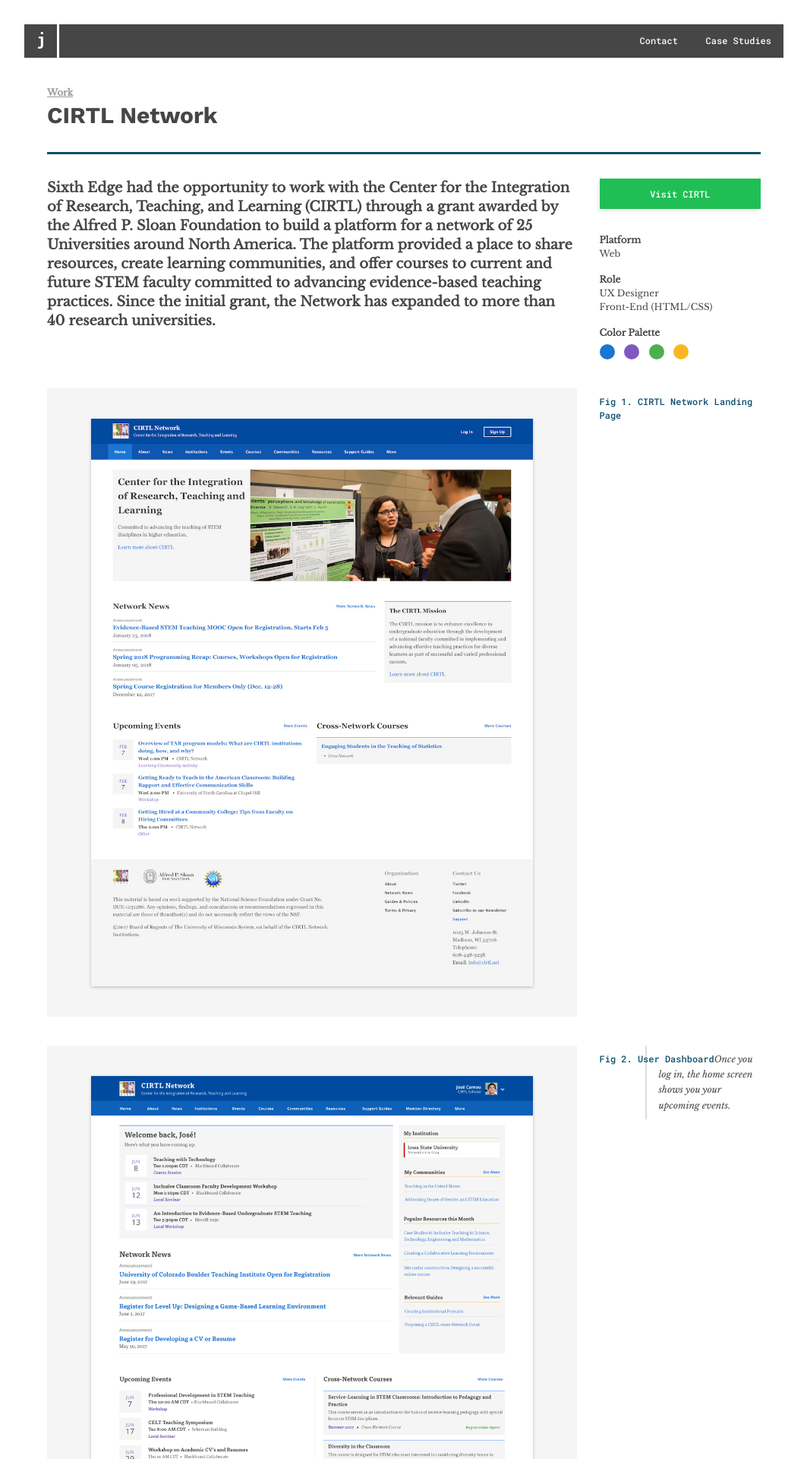
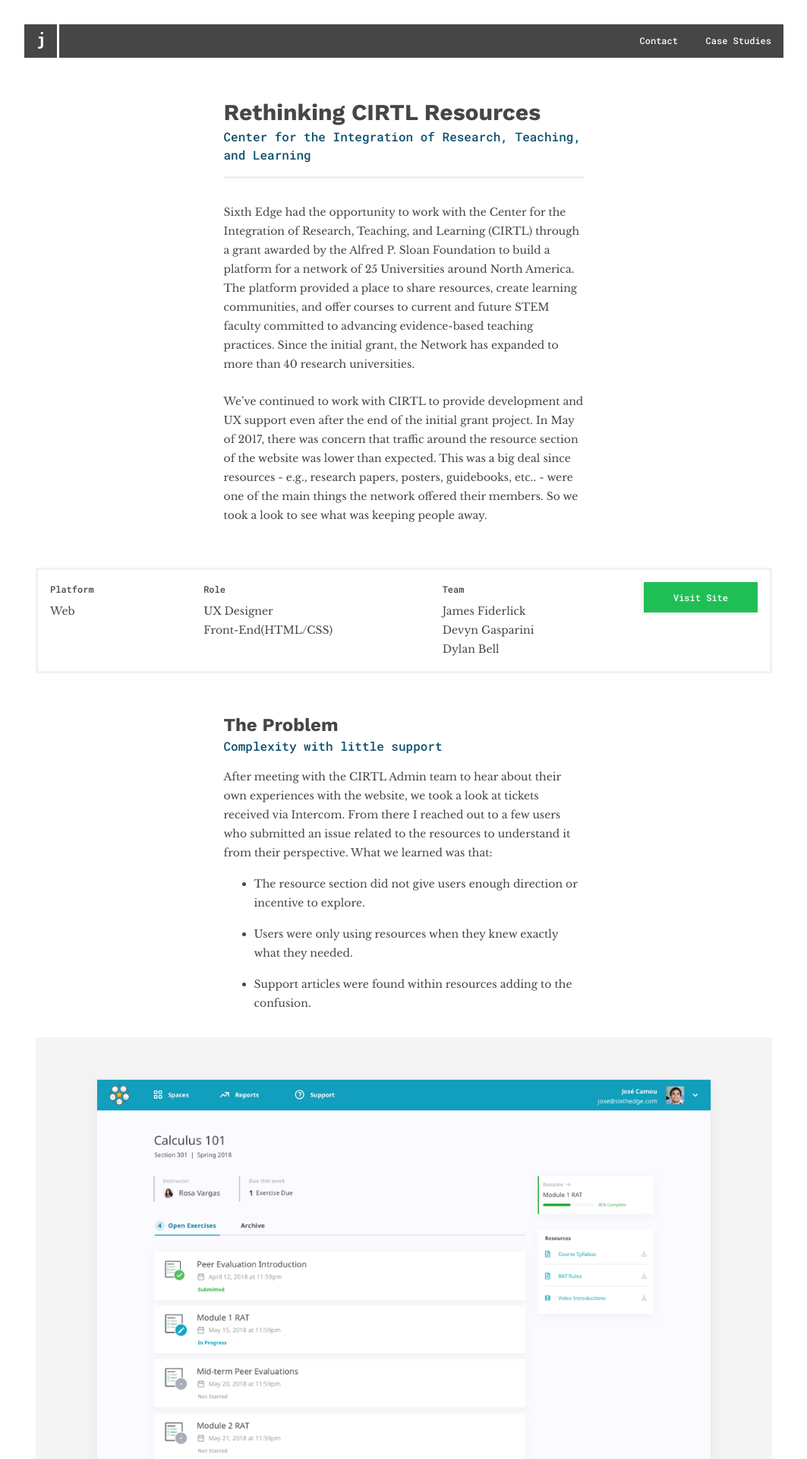
Before and after one commit to jcamou/jcamou.github.io, a Jekyll site: the page built from work/cirtl.html, in a window 1280 px wide. Shown: the top 1920 px of the page at 76% size, without its empty margins (108-1171 px from the left). Built offline with Jekyll 4.4.1, drawn with Linux system fonts in a browser that asks for light colours; some of the changed text lies outside the part shown.

```diff
--- a/_sass/_objects.basic-list.scss
+++ b/_sass/_objects.basic-list.scss
@@ -3,7 +3,7 @@
 //\*------------------------------------*/
 
 .basic-list {
-  margin: 0 0 1rem;
+  margin: 0 0 2rem;
 }
 
 .basic-list--no-dots {
--- a/work/cirtl.html
+++ b/work/cirtl.html
@@ -1,263 +1,178 @@
 ---
 layout: default
-title: "CIRTL Network"
-meta: "A case study about the process and end result of the CIRTL Network"
+title: "CIRTL Resources"
+meta: "A full day workshop to help solve the Raspberry Pi’s upcoming CSS conundrums"
 permalink: /work/cirtl
 ---
 
-<div class="grid__container grid__container-padding ">
-  <div class="grid__col--3of4 grid__mobile--full-width">
-    <a href='/work/' class="action-link--small action-link--gray">Work</a>
-    <h1 class="spacing__margin-top--0">CIRTL Network</h1>
-    </div>
-  <hr class="divider--thick divider--blue">
+<div class="grid-wrapper">
+  <div class="col__6--center col-small__10--center">
+    <h1 class="spacing__margin-bottom--0">Rethinking CIRTL Resources</h1>
+    <div class="text--ui text__font-sze--14 text__color--blue spacing__margin-bottom--1">Center for the Integration of Research, Teaching, and Learning</div>
+    <hr class="divider--thick divider--gray">
+  </div>
 </div>
 
-<div class="grid__container spacing__margin-bottom--2">
-  <div class="grid__col--3of4 grid__container-padding is-left grid__mobile--full-width">
-    <p class="text__font-size--18 text--bold spacing__margin-bottom--2">Sixth Edge had the opportunity to work with the Center for the Integration of Research, Teaching, and Learning (CIRTL) through a grant awarded by the Alfred P. Sloan Foundation to build a platform for a network of 25 Universities around North America. The platform provided a place to share resources, create learning communities, and offer courses to current and future STEM faculty committed to advancing evidence-based teaching practices. Since the initial grant, the Network has expanded to more than 40 research universities.
-    </p>
+<div class="grid-wrapper">
+  <div class="col__6--center col-small__10--center">
+    <p>Sixth Edge had the opportunity to work with the Center for the Integration of Research, Teaching, and Learning (CIRTL) through a grant awarded by the Alfred P. Sloan Foundation to build a platform for a network of 25 Universities around North America. The platform provided a place to share resources, create learning communities, and offer courses to current and future STEM faculty committed to advancing evidence-based teaching practices. Since the initial grant, the Network has expanded to more than 40 research universities.</p>
 
-  </div>
-  <div class="grid__col--1of4 grid__container-padding
-  grid__mobile--full-width">
-
-    <div class='grid__container spacing__margin-bottom--2'>
-      <a href="https://www.cirtl.net/" class="btn btn--primary btn--full" role='button'>Visit CIRTL</a>
-    </div>
-
-    <div class='grid__container spacing__margin-bottom--1'>
-      <div class="text__font-size--12 text--bold">Platform</div>
-      <div class="text__font-size--12 ">Web</div>
-    </div>
-
-    <div class='grid__container spacing__margin-bottom--1'>
-      <div class="text__font-size--12 text--bold">Role</div>
-      <div class="text__font-size--12 ">UX Designer</div>
-      <div class="text__font-size--12 ">Front-End (HTML/CSS)</div>
-    </div>
-
-
-    <div class="text__font-size--12 text--bold">Color Palette</div>
-    <ul class="color-palette__list">
-      <li class="color-palette__item" style="background-color:#1976D2"></li>
-      <li class="color-palette__item" style="background-color:#7E57C2"></li>
-      <li class="color-palette__item" style="background-color:#4CAF50"></li>
-      <li class="color-palette__item" style="background-color:#FBB723"></li>
-    </ul>
-
+    <p>We’ve continued to work with CIRTL to provide development and UX support even after the end of the initial grant project. In May of 2017, there was concern that traffic around the resource section of the website was lower than expected. This was a big deal since resources - e.g., research papers, posters, guidebooks, etc.. - were one of the main things the network offered their members. So we took a look to see what was keeping people away.</p>
   </div>
 </div>
-<div class="grid__container spacing__margin-bottom--2">
-  <div class="grid__col--3of4 grid__container-padding is-left grid__mobile--full-width">
-    <img src="/assets/images/work/cirtl/cnc__landing.png" alt="Photo of CIRTL landing page">
+
+<div class="meta-container">
+  <div class="meta-container__column">
+    <div class="meta-container__label">Platform</div>
+    <ul class="basic-list--no-dots">
+      <li class="basic-list__item">Web</li>
+    </ul>
   </div>
-  <div class="grid__col--1of4 grid__container-padding
-  grid__mobile--full-width">
+  <div class="meta-container__column">
+    <div class="meta-container__label">Role</div>
+    <ul class="basic-list--no-dots">
+      <li class="basic-list__item">UX Designer</li>
+      <li class="basic-list__item">Front-End(HTML/CSS)</li>
+
+    </ul>
+  </div>
+  <div class="meta-container__column">
+    <div class="meta-container__label">Team</div>
+    <ul class="basic-list--no-dots">
+      <li class="basic-list__item">James Fiderlick</li>
+      <li class="basic-list__item">Devyn Gasparini</li>
+      <li class="basic-list__item">Dylan Bell</li>
+    </ul>
+  </div>
+  <div class="meta-container__column">
+    <a role='button' href="http://www.opentbl.com/" class="btn btn--primary btn--full">Visit Site</a>
+  </div>
+</div>
+
+<div class="grid-wrapper">
+  <div class="col__6--center col-small__10--center">
+    <h2 class="spacing__margin-bottom--0">The Problem</h2>
+    <div class="text--ui text__font-sze--14 text__color--blue spacing__margin-bottom--1">Complexity with little support</div>
+    <p class="spacing__margin-bottom--1">After meeting with the CIRTL Admin team to hear about their own experiences with the website, we took a look at tickets received via Intercom. From there I reached out to a few users who submitted an issue related to the resources to understand it from their perspective.  What we learned was that:</p>
+    <ul class="basic-list">
+      <li class="basic-list__item spacing__margin-bottom--1">The resource section did not give users enough direction or incentive to explore.</li>
+      <li class="basic-list__item spacing__margin-bottom--1">Users were only using resources when they knew exactly what they needed.</li>
+      <li class="basic-list__item spacing__margin-bottom--1">Support articles were found within resources adding to the confusion.</li>
+    </ul>
+  </div>
+</div>
+
+<div class="grid-wrapper spacing__margin-bottom--4">
+  <div class="col__12">
+    <figure>
+      <img src="/assets/images/work/opentbl/otbl__space-home--2.png" alt="Photo of course overview">
+    </figure>
+  </div>
+  <div class="col__6--center col-small__10--center">
     <div class="caption__container">
-      <div class="caption__label">Fig 1. CIRTL Network Landing Page</div>
-
+      <div class="caption__label">Fig. 1</div>
+      <div class="caption__description">Landing page for OpenTBL. We wanted a fun and friendly aesthetic to match the application.</div>
     </div>
   </div>
 </div>
 
-<div class="grid__container spacing__margin-bottom--2">
-  <div class="grid__col--3of4 grid__container-padding is-left grid__mobile--full-width">
-    <img src="/assets/images/work/cirtl/cnc__dashboard.png" alt="Photo of user dashboard">
+<div class="grid-wrapper spacing__margin-bottom--4">
+  <div class="col__6--center col-small__10--center">
+    <h2 class="spacing__margin-bottom--0">The Goals</h2>
+    <div class="text--ui text__font-sze--14 text__color--blue spacing__margin-bottom--1">Complexity with little support</div>
+    <p class="spacing__margin-bottom--1">Our team sat down to scope out the project. We came up with the following list of goals:</p>
+    <ul class="basic-list">
+      <li class="basic-list__item spacing__margin-bottom--1">Give users a more guided experience around the resources.</li>
+      <li class="basic-list__item spacing__margin-bottom--1">Add better ways to search for resources.</li>
+      <li class="basic-list__item spacing__margin-bottom--1">Separate and distinguish support resources from research resources.</li>
+      <li class="basic-list__item spacing__margin-bottom--1">Turn searching for resources into something fun.</li>
+    </ul>
   </div>
-  <div class="grid__col--1of4 grid__container-padding
-  grid__mobile--full-width">
+</div>
+
+<div class="grid-wrapper spacing__margin-bottom--4">
+  <div class="col__6">
+    <figure>
+      <img src="/assets/images/work/opentbl/otbl__space-home--2.png" alt="Photo of course overview">
+    </figure>
+  </div>
+  <div class="col__6">
+    <figure>
+      <img src="/assets/images/work/opentbl/otbl__space-home--2.png" alt="Photo of course overview">
+    </figure>
+  </div>
+  <div class="col__6--center col-small__10--center">
     <div class="caption__container">
-      <div class="caption__label">Fig 2. User Dashboard</div>
-      <div class="caption__description">Once you log in, the home screen shows you your upcoming events.</div>
+      <div class="caption__label">Fig. 2</div>
+      <div class="caption__description">A common TBL exercise is the RAT. Students take a multiple choice test individually and then complete the same test with their team. The goal is to give questions that create discussion amongst the team, so they learn from each other. OpenTBL provides a real-time chat to facilitate those discussions.</div>
     </div>
   </div>
 </div>
 
 
-<div class="grid__container spacing__margin-bottom--2">
-  <div class="grid__col--3of4 grid__container-padding is-left grid__mobile--full-width">
-    <img src="/assets/images/work/cirtl/cnc__network-events.png" alt="Photo of Event page">
-  </div>
-  <div class="grid__col--1of4 grid__container-padding
-  grid__mobile--full-width">
-    <div class="caption__container">
-      <div class="caption__label">Fig 3. Network Events</div>
-      <div class="caption__description"></div>
-    </div>
+<div class="grid-wrapper spacing__margin-bottom--4">
+  <div class="col__6--center col-small__10--center">
+    <h2 class="spacing__margin-bottom--0">Design</h2>
+    <div class="text--ui text__font-sze--14 text__color--blue spacing__margin-bottom--1">Complexity with little support</div>
+    <p>The first issue we wanted to tackle was the lack of direction within the resource section. Users should have some incentive to explore resources. A department store doesn’t just throw you in their inventory warehouse and expect you to have a good experience. They place interesting and relevant pieces in front of you to give ideas of what you might want.</p>
+    <p>So with that in mind, we decided to test the concept of “Resource Collections” where the CIRTL Admin team could group resources into a named collection and feature them on the Resources page.</p>
+    <p>Once we had a hypothesis to test, I created a flowchart to see how everything would fit together and what would go into each section. In discussing the flowchart with the developers, we realized that each resource contained a set of tags. These tags weren’t used for anything else other than to tag resources as users uploaded them to the site. So we decided to take advantage of that and create a Topics page that listed all the tags in alphabetical order, so users had another way of exploring. From there I moved on to some sketching to figure out the layout before moving on to a high-fidelity prototype.</p>
+    <p>To address the issue of support articles intermingling with network resources,  we created a section specifically for the support articles and called it “Guides.” We placed that link above the navigation to indicate that “Guides” was a global item encompassing all the items within the navigation or that was the intent. More on that later.</p>
   </div>
 </div>
 
-<div class="grid__container spacing__margin-bottom--2">
-  <div class="grid__col--3of4 grid__container-padding is-left grid__mobile--full-width">
-    <img src="/assets/images/work/cirtl/cnc__event-profile.png" alt="Photo of event overview">
+<section class="grid-wrapper spacing__margin-bottom--4">
+  <div class="col__6--center col-small__10--center">
+    <h2 class="spacing__margin-bottom--0">User Testing</h2>
+    <div class="text--ui text__font-sze--14 text__color--blue spacing__margin-bottom--1">Complexity with little support</div>
+    <p>Then came time to test with some actual users. We conducted remote usability tests to validate the Resource Collection concept and see if there was any change in the experience with resources.</p>
   </div>
-  <div class="grid__col--1of4 grid__container-padding
-  grid__mobile--full-width">
+  <div class="col__12">
+    <figure>
+      <img src="/assets/images/work/cirtl/cirtl__usability-test.png" alt="Photo of remote usability test">
+    </figure>
+  </div>
+  <div class="col__6--center col-small__10--center spacing__margin-bottom--2">
     <div class="caption__container">
-      <div class="caption__label">Fig 4. Event Overview</div>
-      <div class="caption__description">Each event has a description, learning outcomes, and event details.</div>
+      <div class="caption__label">Fig. 1</div>
+      <div class="caption__description">We conducted an online focus group test to get general feedback from TBL instructors.</div>
     </div>
   </div>
-</div>
+  <div class="col__6--center col-small__10--center">
+    <p>We tested five people across both versions. Tasks were designed to encourage exploration, putting participants in scenarios where they were interested in specific topics or research areas and seeing how they went about finding resources related to that. To measure the overall usability of each version, we administered a SUS Questionnaire. The SUS score for the current CIRTL site was 55.5 out of 100. The SUS score for the new design was eleven points higher at 66.5.</p>
+    <p>Overall, users had a positive reaction to the new design. Resource Collections were used as intended. Participants would explore the collections before scrolling down to the individual resource list. One participant even saved a resource she came across in one of the collections!</p>
+    <p class="spacing__margin-bottom--1">The main issues we came across in the new design were:</p>
+    <ul class="basic-list">
+      <li class="basic-list__item spacing__margin-bottom--1">Confusion over semantics - e.g., Resources vs. Guides.</li>
+      <li class="basic-list__item spacing__margin-bottom--1">Links above the navigation were complete ignored causing a couple of participants to struggle with tasks related to the support guides.</li>
+    </ul>
+    <p>To address these two issues we renamed “Guides” to “Support Guides” to offer a more precise description, and we moved it to the navigation bar. Obvious in hindsight, but that’s the beauty of usability testing.</p>
+  </div>
+</section>
 
-<div id="background" class="grid__container spacing__margin-bottom--2">
-  <div class="grid__col--3of4 grid__container-padding grid__mobile--full-width">
-    <h2>Background</h2>
-    <p>We’ve continued to work with CIRTL to provide development and UX support even after the end of the initial grant project. In May of 2017, there was a concern that the traffic around the resources section of the website was lower than expected. In December 2017 we deployed a significant redesign of the site to address this issue and to improve web accessibility around the platform. This case study will focus on that effort.</strong></p>
-    <br>
-    <h3>My Role</h3>
-    <p>I was responsible for finding and testing a solution that would improve the user experience around the CIRTL resources. I was also responsible for updating current styles to enhance the mobile experience and enhance web accessibility.</p>
-    <br>
-    <h2>Research</h2>
-    <p>We conducted several meetings with the CIRTL Admin team to understand concerns based on tickets received via Intercom and their own experience using the website. From there I reached out to a few users who submitted an issue related to the resources.</p>
+<section class="grid-wrapper spacing__margin-bottom--4">
+  <div class="col__6--center col-small__10--center">
+    <h2 class="spacing__margin-bottom--0">User Testing</h2>
+    <div class="text--ui text__font-sze--14 text__color--blue spacing__margin-bottom--1">Complexity with little support</div>
+    <p>At the start of this project, we set out to turn the Network Resources into an enjoyable experience where users could explore without having a set item in mind. By adding Resource Collections and Topics to the website, we gave users a way to browse through the library. Resource Collections shipped in December 2017 and are currently in use on CIRTL.net.</p>
+  </div>
+</section>
 
-    <p>Based on the research we found that the resource section did not give users enough direction or incentive to explore. Users were only using resources when they knew exactly what they needed. So we decided to test the concept of “Resource Collections” where the CIRTL Admin team could group resources into a named collection and see if that provided enough incentive to stick around and explore the resources.</p>
-
-    <p>Once we had our hypothesis, I created a flowchart.</p>
+<section class="grid-wrapper spacing__margin-bottom--4">
+  <div class="col__6--center col-small__10--center">
+    <h2 class="spacing__margin-bottom--0">Highlight</h2>
+    <div class="text--ui text__font-sze--14 text__color--blue spacing__margin-bottom--1">Complexity with little support</div>
+    <p>One of my favorite pieces from this project is the 404 page, which is hopefully rarely seen. I wanted to capture the feeling of walking into the wrong classroom when you accidentally take a wrong turn on the website. I’m sure many can relate. </p>
   </div>
-</div>
-<div class="grid__container spacing__margin-bottom--2">
-  <div class="grid__col--3of4 grid__container-padding is-left grid__mobile--full-width">
-    <img src="/assets/images/work/cirtl/cirtl__flow-chart.png" alt="Photo of resources flow chart">
+  <div class="col__12">
+    <figure>
+      <img src="/assets/images/work/cirtl/cnc__404.png" alt="Photo of 404 page">
+    </figure>
   </div>
-  <div class="grid__col--1of4 grid__container-padding
-  grid__mobile--full-width">
+  <div class="col__6--center col-small__10--center spacing__margin-bottom--2">
     <div class="caption__container">
-      <div class="caption__label">Fig 5. Resources Flow Chart</div>
-      <div class="caption__description">After a discussion with the development team, we realized that we were already collecting resource tags when users uploaded a resource to the site. So we added a “Topics” page where we listed in alphabetical order all the topics used for tagging resources.</div>
+      <div class="caption__label">Fig. 1</div>
+      <div class="caption__description">We conducted an online focus group test to get general feedback from TBL instructors.</div>
     </div>
   </div>
-</div>
-<div class="grid__container spacing__margin-bottom--2">
-  <div class="grid__col--3of4 grid__container-padding grid__mobile--full-width">
-    <h2>Sketching & Mockups</h2>
-    <p>I started with some sketches to find a consistent layout that worked with all the different screens listed in the flowchart.</p>
-  </div>
-</div>
-
-<div class="grid__container spacing__margin-bottom--2">
-  <div class="grid__col--3of4 is-left grid__container-padding grid__mobile--full-width">
-    <div class="grid__col--49 is-left grid__mobile--full-width">
-      <img src="/assets/images/work/cirtl/cirtl__sketch--1.png" alt="Photo of sketches 1">
-    </div>
-    <div class="grid__col--49 is-right grid__mobile--full-width">
-      <img src="/assets/images/work/cirtl/cirtl__sketch--2.png" alt="Photo of sketches 2">
-    </div>
-  </div>
-  <div class="grid__col--1of4 grid__container-padding
-  grid__mobile--full-width">
-    <div class="caption__container">
-      <div class="caption__label">Fig 6. CIRTL Layout Sketches</div>
-      <div class="caption__description"></div>
-    </div>
-  </div>
-</div>
-
-<div class="grid__container spacing__margin-bottom--2">
-  <div class="grid__col--3of4 grid__container-padding grid__mobile--full-width">
-    <p>Once the sketching was done, I created mockups and added them to an InVision project to prepare for testing.</p>
-  </div>
-</div>
-
-<div class="grid__container spacing__margin-bottom--2">
-  <div class="grid__col--3of4 grid__container-padding is-left grid__mobile--full-width">
-    <img src="/assets/images/work/cirtl/cnc__network-resources.png" alt="Photo of network resources">
-  </div>
-  <div class="grid__col--1of4 grid__container-padding
-  grid__mobile--full-width">
-    <div class="caption__container">
-      <div class="caption__label">Fig 7. Network Resource V2</div>
-      <div class="caption__description">The design used for the usability tests.</div>
-    </div>
-  </div>
-</div>
-
-<div class="grid__container spacing__margin-bottom--2">
-  <div class="grid__col--3of4 grid__container-padding is-left grid__mobile--full-width">
-    <img src="/assets/images/work/cirtl/cnc__resource-collection.png" alt="Photo of resource collection">
-  </div>
-  <div class="grid__col--1of4 grid__container-padding
-  grid__mobile--full-width">
-    <div class="caption__container">
-      <div class="caption__label">Fig 8. Resource Collection</div>
-      <div class="caption__description">Resource collections group together resources.</div>
-    </div>
-  </div>
-</div>
-
-<div class="grid__container spacing__margin-bottom--2">
-  <div class="grid__col--3of4 grid__container-padding is-left grid__mobile--full-width">
-    <img src="/assets/images/work/cirtl/cnc__resource-settings.png" alt="Photo of resource settings">
-  </div>
-  <div class="grid__col--1of4 grid__container-padding
-  grid__mobile--full-width">
-    <div class="caption__container">
-      <div class="caption__label">Fig 9. Resource Settings</div>
-      <div class="caption__description">Admins can choose which collections to feature on the main resource page.</div>
-    </div>
-  </div>
-</div>
-
-<div class="grid__container spacing__margin-bottom--2">
-  <div class="grid__col--3of4 grid__container-padding is-left grid__mobile--full-width">
-    <img src="/assets/images/work/cirtl/cnc__resource-topics.png" alt="Photo of resource topics">
-  </div>
-  <div class="grid__col--1of4 grid__container-padding
-  grid__mobile--full-width">
-    <div class="caption__container">
-      <div class="caption__label">Fig 10. Resource Topics</div>
-      <div class="caption__description">A list of all the topics used to tag uploaded resources.</div>
-    </div>
-  </div>
-</div>
-
-
-<div class="grid__container spacing__margin-bottom--2">
-  <div class="grid__col--3of4 grid__container-padding grid__mobile--full-width">
-    <h2>User Testing</h2>
-    <p>Remote usability tests were conducted with current CIRTL users to compare the current version of the resources, at the time, and the new mockups.</p>
-  </div>
-</div>
-
-<div class="grid__container spacing__margin-bottom--2">
-  <div class="grid__col--3of4 grid__container-padding is-left grid__mobile--full-width">
-    <img src="/assets/images/work/cirtl/cirtl__usability-test.png" alt="Photo of remote usability test">
-  </div>
-  <div class="grid__col--1of4 grid__container-padding
-  grid__mobile--full-width">
-    <div class="caption__container">
-      <div class="caption__label">Fig 11. Remote Usability Test</div>
-      <div class="caption__description">I used Zoom, InVision, and Google Forms to facilitate my remote usability tests.</div>
-    </div>
-  </div>
-</div>
-
-<div class="grid__container spacing__margin-bottom--2">
-  <div class="grid__col--3of4 grid__container-padding grid__mobile--full-width">
-    <p>As predicted, when given an exploratory task participant spent more time clicking through collections, one even writing down the name of a resource she came across in a collection.</p>
-
-    <p>Resource collections were shipped in December 2017 and are currently in use on CIRTL.net.</p>
-  </div>
-</div>
-
-<div class="grid__container spacing__margin-bottom--2">
-  <div class="grid__col--3of4 grid__container-padding grid__mobile--full-width">
-    <h2>Highlight</h2>
-    <p>One of my favorite pieces from this project that is hopefully rarely seen is the 404 page. I wanted to capture that feeling of walking into the wrong classroom when you accidentally take a wrong turn on the website.
-</p>
-  </div>
-</div>
-
-<div class="grid__container spacing__margin-bottom--2">
-  <div class="grid__col--3of4 grid__container-padding is-left grid__mobile--full-width">
-    <img src="/assets/images/work/cirtl/cnc__404.png" alt="Photo of 404 page">
-  </div>
-  <div class="grid__col--1of4 grid__container-padding
-  grid__mobile--full-width">
-    <div class="caption__container">
-      <div class="caption__label">Fig 12. CIRTL 404 Illustration</div>
-      <div class="caption__description">Hopefully, a CIRTL user appreciates this.</div>
-    </div>
-  </div>
-</div>
+</section>
```
Also changed, not shown: _includes/case-studies.html (+4 -4 lines), work/opentbl-rats.html (added, +118 -0 lines), work/opentbl.html (+39 -1 lines).
